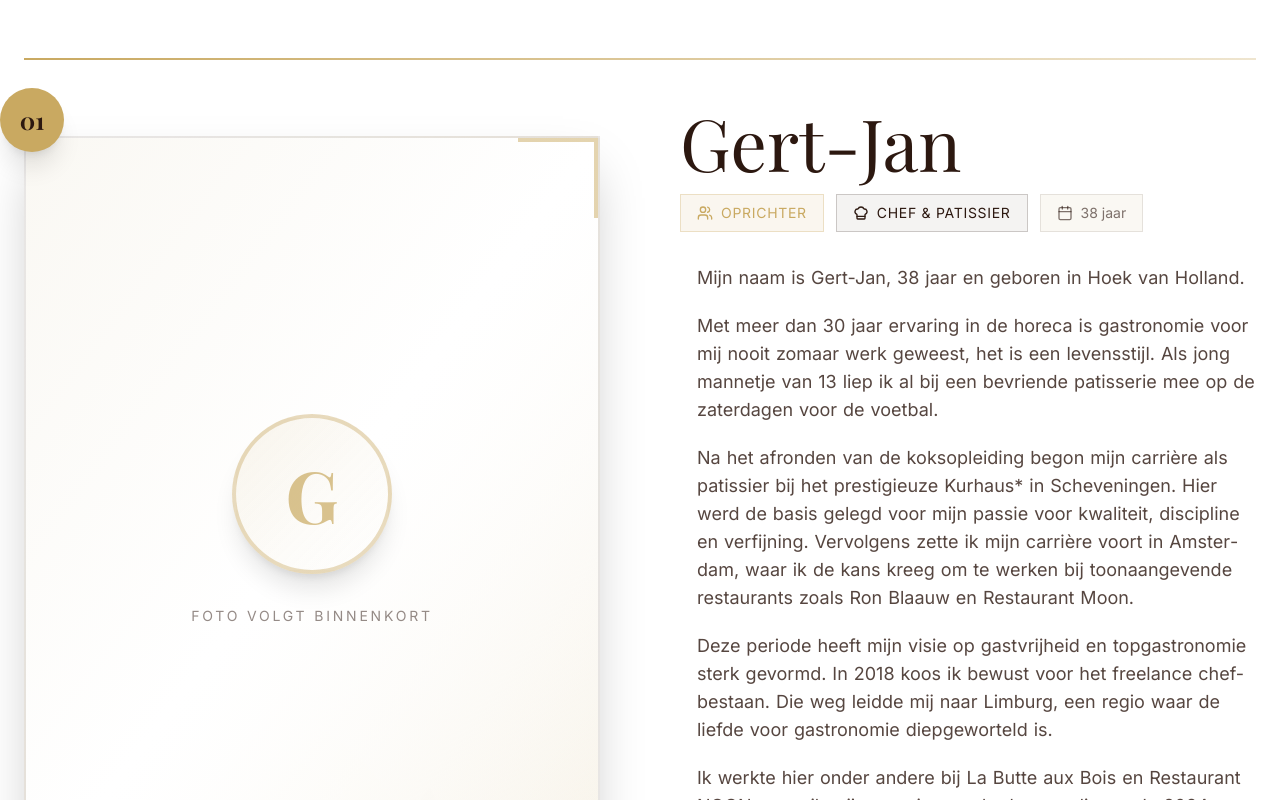
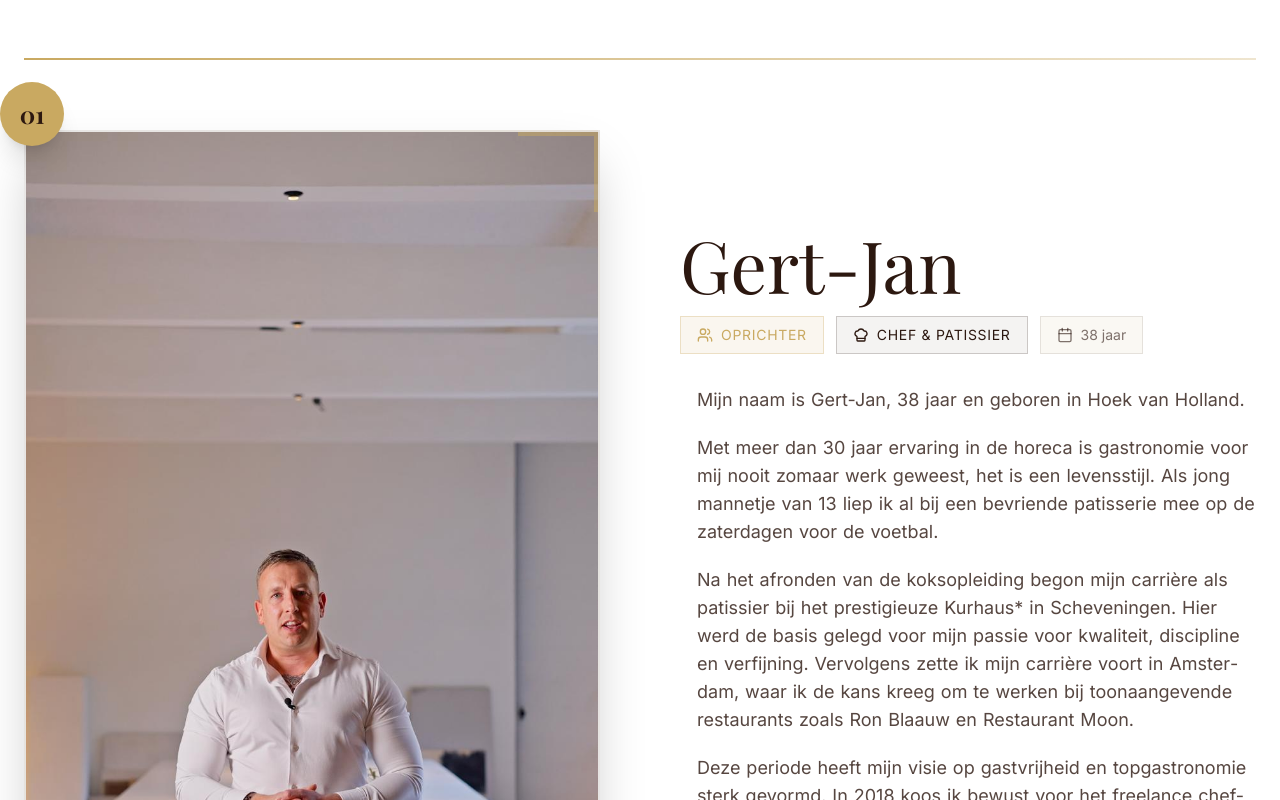
Before and after one commit to dynique-agency/chefs-connect, a Next.js app: page /over-ons in a window 1280 px wide. Shown: the part 1940-2740 px from the top of the page. Built offline with nearby package versions, Linux system fonts and the light colour scheme; a web font is replaced by a local one.

Commit message:
feat: Add Gert-Jan profile photo to about page
Co-authored-by: Cursor <cursoragent@cursor.com>

```diff
--- a/components/about/TeamStack.tsx
+++ b/components/about/TeamStack.tsx
@@ -32,8 +32,8 @@ const teamMembers: TeamMember[] = [
       'Deze periode heeft mijn visie op gastvrijheid en topgastronomie sterk gevormd. In 2018 koos ik bewust voor het freelance chef-bestaan. Die weg leidde mij naar Limburg, een regio waar de liefde voor gastronomie diepgeworteld is.',
       'Ik werkte hier onder andere bij La Butte aux Bois en Restaurant NOON, waar ik mijn ervaring verder kon verdiepen. In 2024 zette ik samen met mijn compagnon Mitchell de volgende stap met de oprichting van ChefsConnect. Wat begon als een netwerk in Limburg groeide al snel uit tot een organisatie die actief is in heel Nederland en België.'
     ],
-    image: '/team-photo.png',
-    imageAvailable: false
+    image: '/gert-jan.png',
+    imageAvailable: true
   },
   {
     id: 2,
```
Also changed, not shown: public/gert-jan.png (added).
